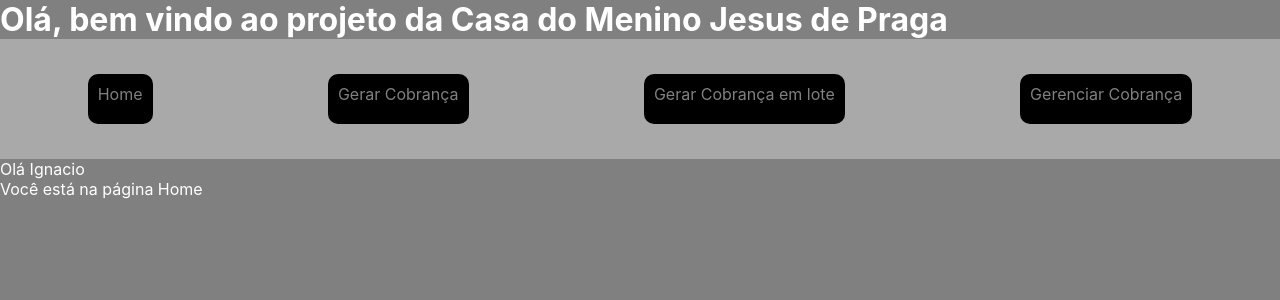
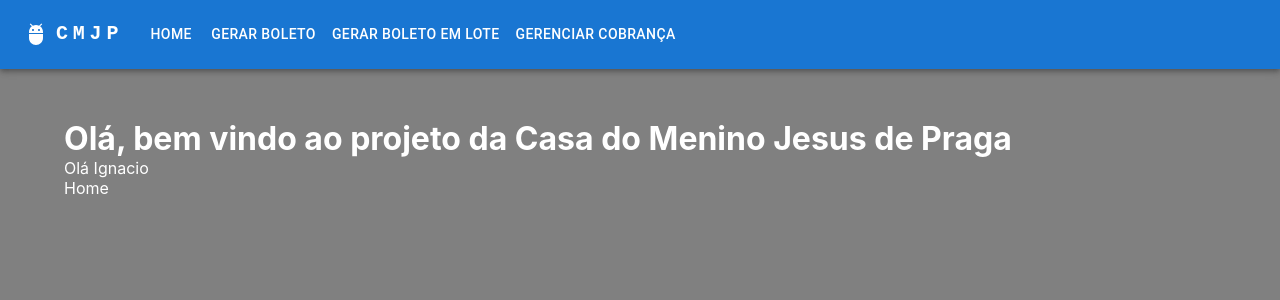
Before and after one commit to ignacioMalessaNeto/casadomenino, a React (Create React App) app: page / in a window 1280 px wide. Shown: the top 300 px of the page. Built offline with nearby package versions, Linux system fonts and the light colour scheme.

Commit message:
novo header meterial ui

```diff
--- a/package.json
+++ b/package.json
@@ -3,6 +3,10 @@
   "version": "0.1.0",
   "private": true,
   "dependencies": {
+    "@emotion/react": "^11.11.1",
+    "@emotion/styled": "^11.11.0",
+    "@mui/icons-material": "^5.11.16",
+    "@mui/material": "^5.13.4",
     "@testing-library/jest-dom": "^5.16.5",
     "@testing-library/react": "^13.4.0",
     "@testing-library/user-event": "^13.5.0",
--- a/src/App.js
+++ b/src/App.js
@@ -1,6 +1,6 @@
 import React, { useContext, useState } from 'react';
 
-import { BrowserRouter, Routes, Route } from 'react-router-dom';
+import { Routes, Route } from 'react-router-dom';
 
 import { Home } from './pages/Home';
 
@@ -12,6 +12,9 @@
 
 import { GerenciarCobranca } from './pages/GerenciarCobranca';
 
+import Header from './components/Header';
+import { Container } from '@mui/material';
+
 
 const App = () => {
 
@@ -19,17 +22,19 @@
 
   return (
     <UserContext.Provider value={{ user: "Ignacio", route, setRoute}}>
-      <div>
+      <Header />
+      <Container sx={{marginTop: "50px"}}>
+
         <h1>Olá, bem vindo ao projeto da Casa do Menino Jesus de Praga</h1>
-        <BrowserRouter>
+
           <Routes>
             <Route path="/" element={<Home />} />
             <Route path="/gerar-cobranca" element={<GerarCobranca />} />
             <Route path="/gerar-cobranca-em-lote" element={<GerarCobrancaEmLote />} />
             <Route GerenciarCobranca path="/gerenciar-cobranca" element={<GerenciarCobranca />} />
           </Routes>
-        </BrowserRouter>
-      </div>
+
+      </Container>
     </UserContext.Provider>
   );
 }
--- a/src/components/Header/index.jsx
+++ b/src/components/Header/index.jsx
@@ -1,21 +1,165 @@
-import { Container }   from './styles';
+import React, { useState} from 'react';
+import AppBar from '@mui/material/AppBar';
+import Box from '@mui/material/Box';
+import Toolbar from '@mui/material/Toolbar';
+import IconButton from '@mui/material/IconButton';
+import Typography from '@mui/material/Typography';
+import Menu from '@mui/material/Menu';
+import MenuIcon from '@mui/icons-material/Menu';
+import Container from '@mui/material/Container';
+import Avatar from '@mui/material/Avatar';
+import Button from '@mui/material/Button';
+import Tooltip from '@mui/material/Tooltip';
+import MenuItem from '@mui/material/MenuItem';
+import AdbIcon from '@mui/icons-material/Adb';
+import { Link } from 'react-router-dom';
 
-import { ButtonLink } from '../ButtonLink';
 
-import { useContext } from 'react';
+function Header() {
+  const [anchorElNav, setAnchorElNav] = useState(null);
 
-import UserContext from '../Context';
+  const handleOpenNavMenu = (event) => {
+    setAnchorElNav(event.currentTarget);
+  };
 
-export function Header(){
+  const handleCloseNavMenu = () => {
+    setAnchorElNav(null);
+  };
 
-    const { setRoute } = useContext(UserContext);
 
-    return(
-        <Container>
-            <ButtonLink onClick={()=>{setRoute("Home")}} title="Home" to="/" ><button><a href="#">Home</a></button></ButtonLink>
-            <ButtonLink onClick={()=>{setRoute("Gerar Cobrança")}} title="Gerar Cobrança" to="/gerar-cobranca"><button><a href="#">Gerar Cobrança</a></button></ButtonLink>
-            <ButtonLink onClick={()=>{setRoute("Gerar Cobrança em lote")}} title="Gerar Cobrança em lote" to="/gerar-cobranca-em-lote"><button><a href="#">Gerar Cobrança em lote</a></button></ButtonLink>
-            <ButtonLink onClick={()=>{setRoute("Gerenciar Cobrança")}} title="Gerenciar Cobrança" to="/gerenciar-cobranca" ><button><a href="#">Gerenciar Cobrança</a></button></ButtonLink>
-        </Container>
-    )
+
+  return (
+    <AppBar position="static">
+      <Container maxWidth="xl">
+        <Toolbar disableGutters>
+          <AdbIcon sx={{ display: { xs: 'none', md: 'flex' }, mr: 1 }} />
+          <Typography
+            variant="h6"
+            noWrap
+            component="a"
+            href="/"
+            sx={{
+              mr: 2,
+              display: { xs: 'none', md: 'flex' },
+              fontFamily: 'monospace',
+              fontWeight: 700,
+              letterSpacing: '.3rem',
+              color: 'inherit',
+              textDecoration: 'none',
+            }}
+          >
+            CMJP
+          </Typography>
+
+          <Box sx={{ flexGrow: 1, display: { xs: 'flex', md: 'none' } }}>
+            <IconButton
+              size="large"
+              aria-label="account of current user"
+              aria-controls="menu-appbar"
+              aria-haspopup="true"
+              onClick={handleOpenNavMenu}
+              color="inherit"
+            >
+              <MenuIcon />
+            </IconButton>
+            <Menu
+              id="menu-appbar"
+              anchorEl={anchorElNav}
+              anchorOrigin={{
+                vertical: 'bottom',
+                horizontal: 'left',
+              }}
+              keepMounted
+              transformOrigin={{
+                vertical: 'top',
+                horizontal: 'left',
+              }}
+              open={Boolean(anchorElNav)}
+              onClose={handleCloseNavMenu}
+              sx={{
+                display: { xs: 'block', md: 'none' },
+              }}
+            >
+              <Link to="/">
+                <MenuItem onClick={handleCloseNavMenu}>
+                  <Typography textAlign="center">Home</Typography>
+                </MenuItem>
+                </Link>
+                <Link to="/gerar-cobranca">
+                <MenuItem onClick={handleCloseNavMenu}>
+                  <Typography textAlign="center">Gerar Boleto</Typography>
+                </MenuItem>
+                </Link>
+                <Link to="/gerar-cobranca-em-lote">
+                <MenuItem onClick={handleCloseNavMenu}>
+                  <Typography textAlign="center">Gerar boleto em lote</Typography>
+                </MenuItem>
+                </Link>
+                <Link to="/gerenciar-cobranca">
+                <MenuItem onClick={handleCloseNavMenu}>
+                  <Typography textAlign="center">Gerenciar cobrança</Typography>
+                </MenuItem>
+                </Link>
+
+            </Menu>
+          </Box>
+          <AdbIcon sx={{ display: { xs: 'flex', md: 'none' }, mr: 1 }} />
+          <Typography
+            variant="h5"
+            noWrap
+            component="a"
+            href=""
+            sx={{
+              mr: 2,
+              display: { xs: 'flex', md: 'none' },
+              flexGrow: 1,
+              fontFamily: 'monospace',
+              fontWeight: 700,
+              letterSpacing: '.3rem',
+              color: 'inherit',
+              textDecoration: 'none',
+            }}
+          >
+            CMJP
+          </Typography>
+          <Box sx={{ flexGrow: 1, display: { xs: 'none', md: 'flex' } }}>
+                <Link to="/">
+              <Button
+                onClick={handleCloseNavMenu}
+                sx={{ my: 2, color: 'white', display: 'block' }}
+              >
+                Home
+              </Button>
+                </Link>
+                <Link to="/gerar-cobranca">
+              <Button
+                onClick={handleCloseNavMenu}
+                sx={{ my: 2, color: 'white', display: 'block' }}
+              >
+                Gerar boleto
+              </Button>
+                </Link>
+                <Link to="/gerar-cobranca-em-lote">
+              <Button
+                onClick={handleCloseNavMenu}
+                sx={{ my: 2, color: 'white', display: 'block' }}
+              >
+                Gerar boleto em lote
+              </Button>
+                </Link>
+                <Link to="/gerenciar-cobranca">
+              <Button
+                onClick={handleCloseNavMenu}
+                sx={{ my: 2, color: 'white', display: 'block' }}
+              >
+                Gerenciar cobrança
+              </Button>
+                </Link>
+
+          </Box>
+        </Toolbar>
+      </Container>
+    </AppBar>
+  );
 }
+export default Header;
--- a/src/index.js
+++ b/src/index.js
@@ -1,6 +1,7 @@
 import React from 'react';
 import ReactDOM from 'react-dom/client';
 import './index.css';
+import { BrowserRouter } from 'react-router-dom';
 
 import GlobalStyles from './styles/global'
 
@@ -10,10 +11,10 @@
 
 const root = ReactDOM.createRoot(document.getElementById('root'));
 root.render(
-  <React.StrictMode>
+  <BrowserRouter>
     <GlobalStyles />
     <App />
-  </React.StrictMode>
+  </BrowserRouter>
 );
 
 // If you want to start measuring performance in your app, pass a function
--- a/src/pages/GerarCobranca/index.jsx
+++ b/src/pages/GerarCobranca/index.jsx
@@ -1,19 +1,19 @@
 import React, { useContext, useState } from 'react';
 import UserContext from '../../components/Context';
-import { Header } from '../../components/Header'
+
 
 
 export function GerarCobranca() {
 
-    const { user, route} = useContext(UserContext);
+    const { user } = useContext(UserContext);
 
 
     return (
         <div>
-            <Header />
+
             <p>Olá {user}</p>
 
-            <p>Você está na página: {route}</p>
+            <p>Home</p>
         </div>
     );
 }
--- a/src/pages/GerarCobrancaEmLote/index.jsx
+++ b/src/pages/GerarCobrancaEmLote/index.jsx
@@ -1,20 +1,19 @@
 import React, { useContext, useState } from 'react';
 import UserContext from '../../components/Context';
-import { Header } from '../../components/Header'
+
 
 
 export function GerarCobrancaEmLote() {
 
-    const { user, route} = useContext(UserContext);
+    const { user } = useContext(UserContext);
 
 
     return (
         <div>
-            <Header />
 
             <p>Olá {user}</p>
 
-            <p>Você está na página: {route}</p>
+            <p>Gerar Cobrança</p>
         </div>
     );
 }
--- a/src/pages/GerenciarCobranca/index.jsx
+++ b/src/pages/GerenciarCobranca/index.jsx
@@ -1,19 +1,19 @@
 import React, { useContext, useState } from 'react';
 import UserContext from '../../components/Context';
-import { Header } from '../../components/Header'
+
 
 
 export function GerenciarCobranca() {
 
-    const { user, route} = useContext(UserContext);
+    const { user } = useContext(UserContext);
 
     return (
         <div>
-            <Header />
+
 
             <p>Olá {user}</p>
 
-            <p>Você está na página: {route}</p>
+            <p>Gerenciar Cobrança</p>
         </div>
     );
 }
--- a/src/pages/Home/index.jsx
+++ b/src/pages/Home/index.jsx
@@ -1,6 +1,4 @@
 import { Container } from './styles';
-
-import { Header } from '../../components/Header'
 
 import React, { useContext } from 'react';
 
@@ -8,14 +6,13 @@
 
 
 export function Home() {
-    const { user, route } = useContext(UserContext);
+    const { user } = useContext(UserContext);
 
     return (
-        <Container>
-            <Header />
+        <>
 
             <p>Olá {user}</p>
-            <p>Você está na página  {route}</p>
-        </Container>
+            <p>Home</p>
+        </>
     );
 }
```
Also changed, not shown: 1 other file (tests, documents, lock files or other folders).
